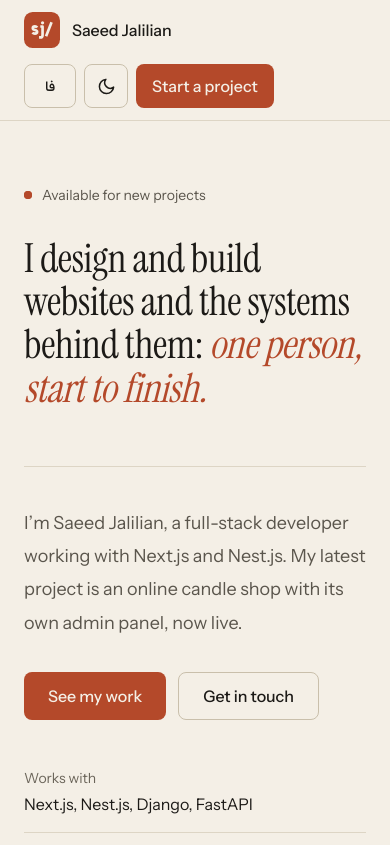
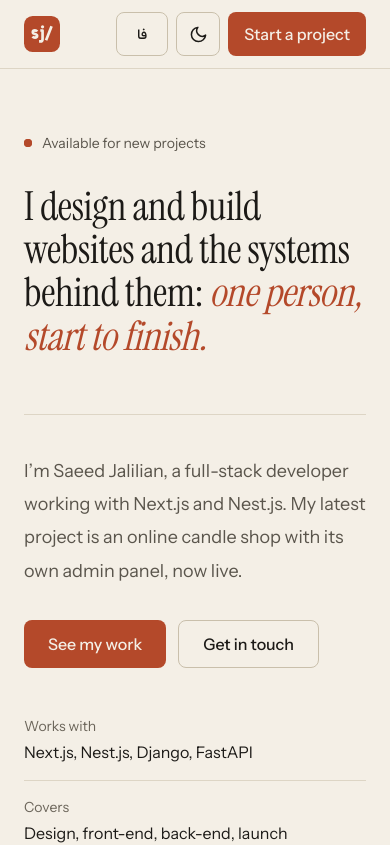
Before and after one commit to saeed-jalilian/portfolio, a Next.js app: page /en in a window 390 px wide. Shown: the top 845 px of the page. Built offline with nearby package versions, Linux system fonts and the light colour scheme.

Commit message:
Fix mobile layout: one-row sticky header and no sideways scroll
Hide the name next to the logo below sm (kept for screen readers) so the
sticky header fits one row on phones. Give the contact grid a shrinkable
single column so the truncated email and GitHub links can't widen the page.

```diff
--- a/components/landing/Contact.tsx
+++ b/components/landing/Contact.tsx
@@ -10,7 +10,7 @@ export function Contact({ c }: { c: Content["contact"] }) {
 
   return (
     <section id="contact" className="page-container pt-24 pb-24 md:pt-32 md:pb-32">
-      <div className="reveal grid gap-12 border-t border-line2 pt-12 md:grid-cols-[3fr_2fr] md:gap-16">
+      <div className="reveal grid grid-cols-1 gap-12 border-t border-line2 pt-12 md:grid-cols-[3fr_2fr] md:gap-16">
         <div className="flex flex-col gap-6">
           <h2 className="font-display m-0 text-[clamp(2.25rem,5vw,3.75rem)] leading-[1.1] font-bold rtl:font-medium rtl:leading-[1.35]">
             {c.before}
--- a/components/landing/Nav.tsx
+++ b/components/landing/Nav.tsx
@@ -15,7 +15,8 @@ export function Nav({ c }: { c: Content }) {
       <nav className="page-container flex flex-wrap items-center justify-between gap-4 py-3">
         <a href="#top" className="flex items-center gap-3">
           <LogoMark size={36} title="" />
-          <span className="font-medium">{c.name}</span>
+          {/* Below sm the name would push the controls onto a second row of the sticky bar. */}
+          <span className="sr-only font-medium sm:not-sr-only">{c.name}</span>
         </a>
         <div className="flex flex-wrap items-center gap-6 text-base">
           <div className="hidden items-center gap-6 lg:flex">
```
